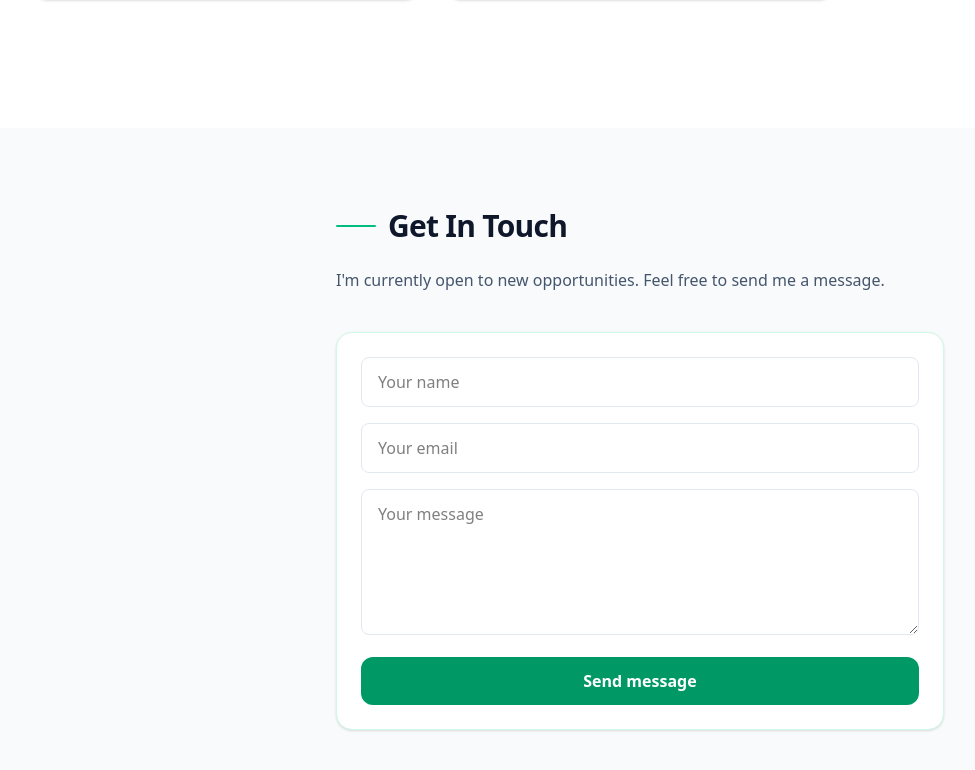
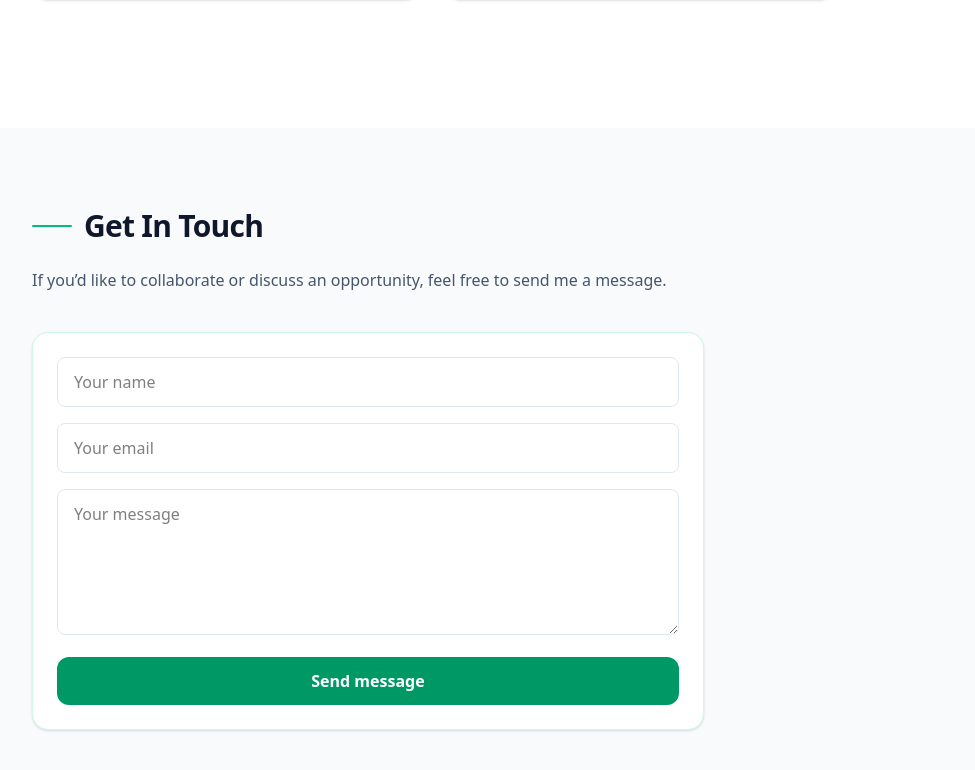
Before and after one commit to ilyessr/tailwind-portfolio, a React (Vite) app: page / in a window 1280 px wide. Shown: the part 3533-4303 px from the top of the page, without its empty margins (0-975 px from the left). Built offline with nearby package versions, Linux system fonts and the light colour scheme; no server answers.

Commit message:
update contact message

```diff
--- a/src/components/Contact.jsx
+++ b/src/components/Contact.jsx
@@ -110,17 +110,17 @@ const Contact = () => {
 
   return (
     <section id="contact" className="bg-slate-50 py-20">
-      <div className="align-element max-w-2xl">
+      <div className="align-element">
         <SectionTitle text="Get in touch" />
 
         <p className="mt-6 text-slate-600">
-          I'm currently open to new opportunities. Feel free to send me a
-          message.
+          If you’d like to collaborate or discuss an opportunity, feel free to
+          send me a message.
         </p>
 
         <form
           onSubmit={handleSubmit}
-          className="mt-10 space-y-4 rounded-2xl border border-emerald-100 bg-white p-6 shadow-sm"
+          className="max-w-2xl mt-10 space-y-4 rounded-2xl border border-emerald-100 bg-white p-6 shadow-sm"
         >
           <input
             type="text"
```
